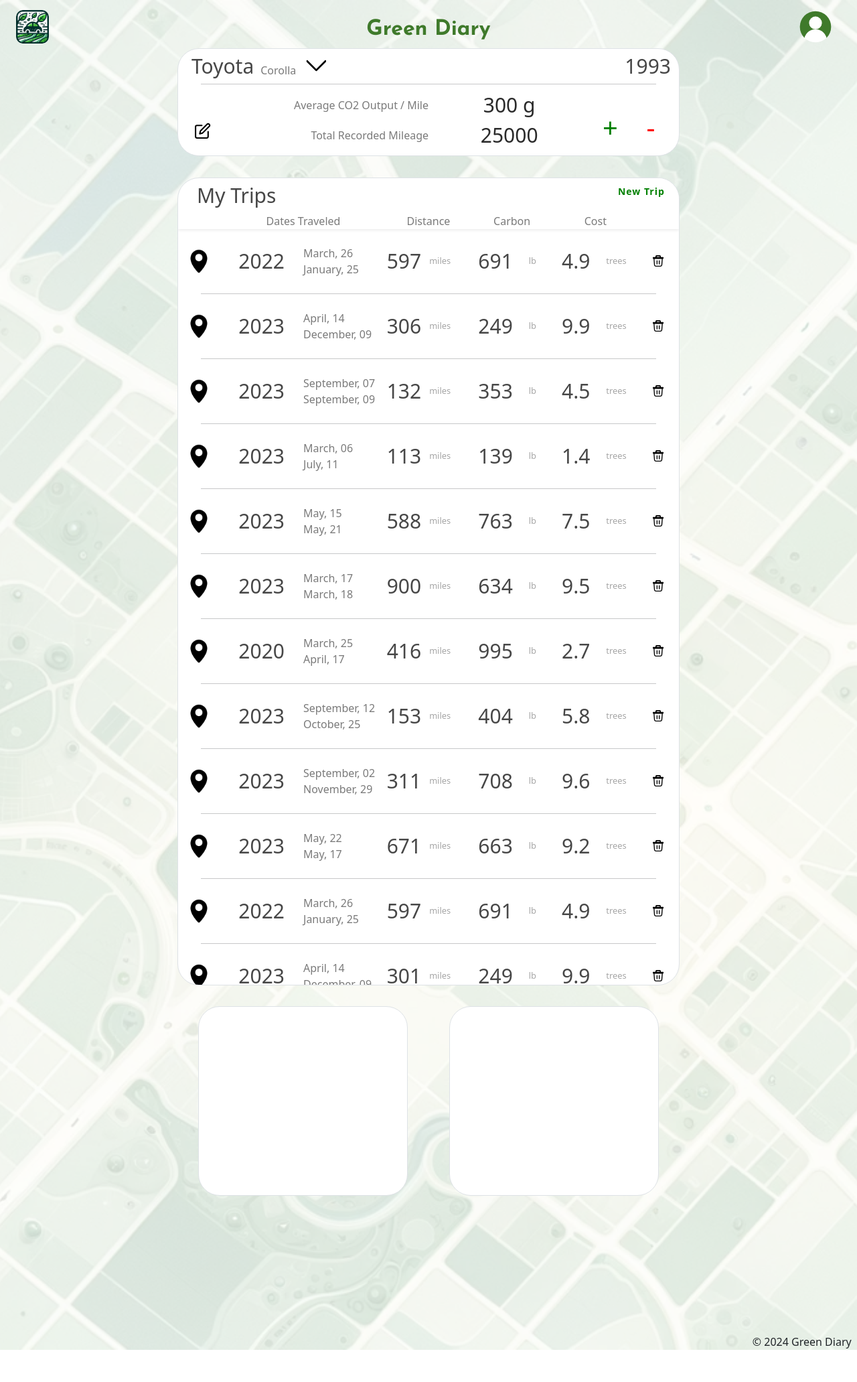
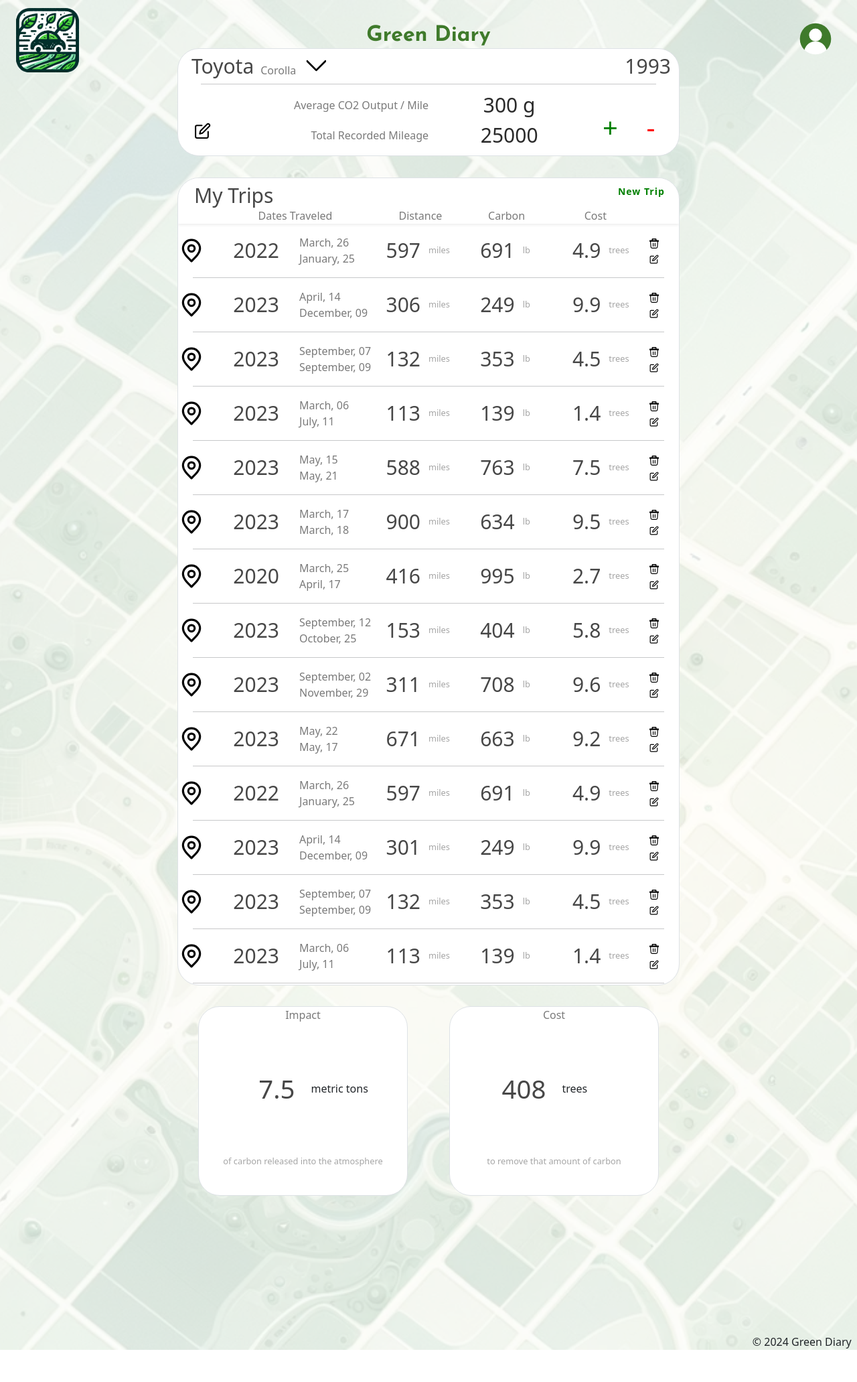
Before and after one commit to elliesolhjou/Green-Diary, a Django app: page / in a window 1280 px wide. Shown: the whole page at 67% size. Run offline with Django 5.2, Linux system fonts and the light colour scheme; some libraries are stand-ins or nearby versions.

Commit message:
update trips styles and layout, add bottom details content

```diff
--- a/main_app/static/css/style.css
+++ b/main_app/static/css/style.css
@@ -59,8 +59,10 @@ form a {
   color: #3f7a2b;
 }
 .logo {
-  max-height: 50px;
-  border-radius: 10px;
+  max-height: clamp(50px, 8vmin, 100px);
+}
+.user {
+  max-height: 50px
 }
 .dropdown.show a:focus {
   box-shadow: none;
@@ -70,7 +72,7 @@ form a {
   border: none !important;
 }
 .bg-white {
-  background-color: white !important;
+  background-color: rgb(250, 255, 247) !important;
 }
 .vehicle-edit {
   width: clamp(15px, 4vmin, 25px);
@@ -106,6 +108,10 @@ form a {
 .trip-card:hover {
   background: rgb(240, 246, 240);
 }
+.trip-card {
+  text-decoration: none;
+}
+
 .light {
   color: rgb(165, 165, 165);
 }
@@ -116,6 +122,10 @@ form a {
   font-size: clamp(14px, 2.5vmin, 30px);
   color: rgb(71, 71, 71);
 }
+.text-xl {
+  font-size: clamp(20px, 3vmin, 40px);
+  color: rgb(71, 71, 71);
+}
 .text-reg {
   font-size: clamp(6px, 1.25vmin, 22px);
   color: rgb(122, 122, 122);
@@ -123,6 +133,9 @@ form a {
 .text-sm {
   font-size: clamp(8px, 1vmin, 18px);
   color: rgb(165, 165, 165);
+}
+.h-70 {
+  height: 70%;
 }
 .rounded-4 {
   border-radius: 10px;
--- a/main_app/templates/card.html
+++ b/main_app/templates/card.html
@@ -2,9 +2,9 @@
 {% load static %}
 
 {% for trip in trips %}
-  <div class="trip-card row py-4 justify-content-center align-items-center">
+  <div class="trip-card row py-3 justify-content-center align-items-center">
     <div class="col-1">
-        <img class="marker" src="{% static 'images/nav-marker.png' %}">
+        <img class="marker" src="{% static 'images/marker.svg' %}">
     </div>
     <div class="col-4">
         <div class="row d-flex align-items-center">
@@ -27,24 +27,31 @@
     </div>
     <div class="col-2">
         <div class="row d-flex align-items-center">
-            <div class="col text-lg  text-lg-end">{{trip.weight}}</div>
-            <div class="col text-sm text-lg-start">lb</div>
+            <div class="col text-lg text-lg-end">{{trip.weight}}</div>
+            <div class="col text-sm p-lg-0 text-lg-start">lb</div>
         </div>
     </div>
     <div class="col-2">
         <div class="row d-flex align-items-center">
-            <div class="col text-lg  text-lg-end">{{trip.trees}}</div>
-            <div class="col text-sm text-lg-start">trees</div>
+            <div class="col text-lg text-lg-end">{{trip.trees}}</div>
+            <div class="col text-sm p-lg-0 text-lg-start">trees</div>
         </div>
     </div>
     <div class="col-1 p-0">
-        <div class="d-flex justify-content-center">
-            <a href="#" class="red pb-1 w-50 h-100 h-sm-50 rounded-4 d-flex justify-content-center align-items-center" data-bs-toggle="tooltip" data-bs-placement="bottom" data-bs-delay='400' title="Remove Trip">
-                <div class="w-50 ">
-                    <img src="{% static 'images/trash.svg' %}">
-                </div>
-            </a>
-        </div>
+      <div class="d-flex flex-row justify-content-start">
+          <a href="#" class="red ps-2 w-100 h-100 h-sm-50 rounded-4 d-flex justify-content-start align-items-center" data-bs-toggle="tooltip" data-bs-placement="left" data-bs-delay='400' title="Remove Trip">
+              <div class="w-25 w-sm-50">
+                  <img class="img-fluid"  src="{% static 'images/trash.svg' %}">
+              </div>
+          </a>
+      </div>
+      <div class="d-flex justify-content-start">
+        <a href="#" class="red ps-2 w-100 h-100 h-sm-50 rounded-4 d-flex justify-content-start align-items-center" data-bs-toggle="tooltip" data-bs-placement="left" data-bs-delay='400' title="Edit Trip">
+            <div class="w-25 w-sm-50">
+                <img class="img-fluid" src="{% static 'images/edit-icon.svg' %}">
+            </div>
+        </a>
+      </div>
     </div>
   </div>
 
--- a/main_app/templates/header.html
+++ b/main_app/templates/header.html
@@ -2,14 +2,14 @@
 
 <nav class="navbar navbar-expand-lg d-flex justify-content-between fixed-top px-4">
   <a href="/">
-    <img src="{% static 'images/green-diary-logo.png' %}" class="img-fluid logo">
+    <img src="{% static 'images/green-diary-logo.png' %}" class="img-fluid logo rounded-4 pt-1">
   </a>
 
   <p class="fs-2 header-title">Green Diary</p>
 
   <div class="dropdown show">
     <a class="btn" href="#" role="button" id="dropdownMenuLink" data-bs-toggle="dropdown" aria-haspopup="true" aria-expanded="false">
-      <img src="{% static 'images/no-user.svg' %}" class="img-fluid logo">
+      <img src="{% static 'images/no-user.svg' %}" class="img-fluid user">
     </a>
 
     <div class="dropdown-menu dropdown-menu-end" aria-labelledby="dropdownMenuLink">
--- a/main_app/templates/home.html
+++ b/main_app/templates/home.html
@@ -7,20 +7,20 @@
     <div class="row position-relative d-flex align-items-center" style="height: 63vh;">
         <div class="col-12 p-0 pb-4 w-100 position-relative bg-white rounded-5 border overflow-hidden" style="height: 95%;">
             <div class="row m-0 shadow-sm">
-                <h1 class="text-lg py-2 mb-0 ms-3 bg-white text-start rounded-5">My Trips</h1>
+                <h1 class="text-lg ps-4 pe-2 pt-2 mb-0 bg-white text-start rounded-5">My Trips</h1>
                 <div class="col-12 light">
                     <div class="row text-center text-reg">
                         <div class="col-1"></div>
-                        <div class="col-4 p-0">Dates Traveled</div>
-                        <div class="col-2 p-0">Distance</div>
-                        <div class="col-2 p-0">Carbon</div>
+                        <div class="col-4 p-0 pe-4">Dates Traveled</div>
+                        <div class="col-2 p-0 pe-4">Distance</div>
+                        <div class="col-2 p-0 pe-3">Carbon</div>
                         <div class="col-2 p-0">Cost</div>
                         <div class="col-1"></div>
                     </div>
                 </div>
             </div>
-            <div class="row h-100 d-flex flex-column justify-content-start align-items-center overflow-auto">
-                <div class="col-12 px-4 mb-4 d-flex flex-column justify-content-center">
+            <div class="row h-100 pb-4 d-flex flex-column justify-content-start align-items-center overflow-auto">
+                <div class="col-12 w-100 mb-4 d-flex flex-column justify-content-center">
                     {% include 'card.html' %}
                 </div>
             </div>
@@ -30,9 +30,39 @@
         </div>
     </div>
     <div class="row d-flex justify-content-around" style="height: 14vh;">
-        <div class="col-5 bg-white rounded-5 border">
+        <div class="col-5 h-100 bg-white p-0 rounded-5 border">
+
+                <div class="row text-reg d-flex justify-content-center">
+                    Impact
+                </div>
+                <div class="row h-70">
+                    <div class="col-6 text-xl d-flex justify-content-end align-items-center">
+                        7.5
+                    </div>
+                    <div class="col-6 d-flex justify-content-start align-items-center">
+                        metric tons
+                    </div>
+                </div>
+                <div class="row text-sm h-10 d-flex justify-content-center align-items-center">
+                    of carbon released into the atmosphere
+                </div>
+
         </div>
         <div class="col-5 bg-white rounded-5 border">
+            <div class="row text-reg d-flex justify-content-center">
+                Cost
+            </div>
+            <div class="row h-70">
+                <div class="col-6 text-xl d-flex justify-content-end align-items-center">
+                    408
+                </div>
+                <div class="col-6 d-flex justify-content-start align-items-center">
+                    trees
+                </div>
+            </div>
+            <div class="row h-10 text-sm d-flex justify-content-center align-items-center">
+                to remove that amount of carbon
+            </div>
         </div>
     </div>
 {% endblock %}
```
Also changed, not shown: main_app/static/images/marker.svg (added), main_app/static/images/nav-marker.png (deleted).
